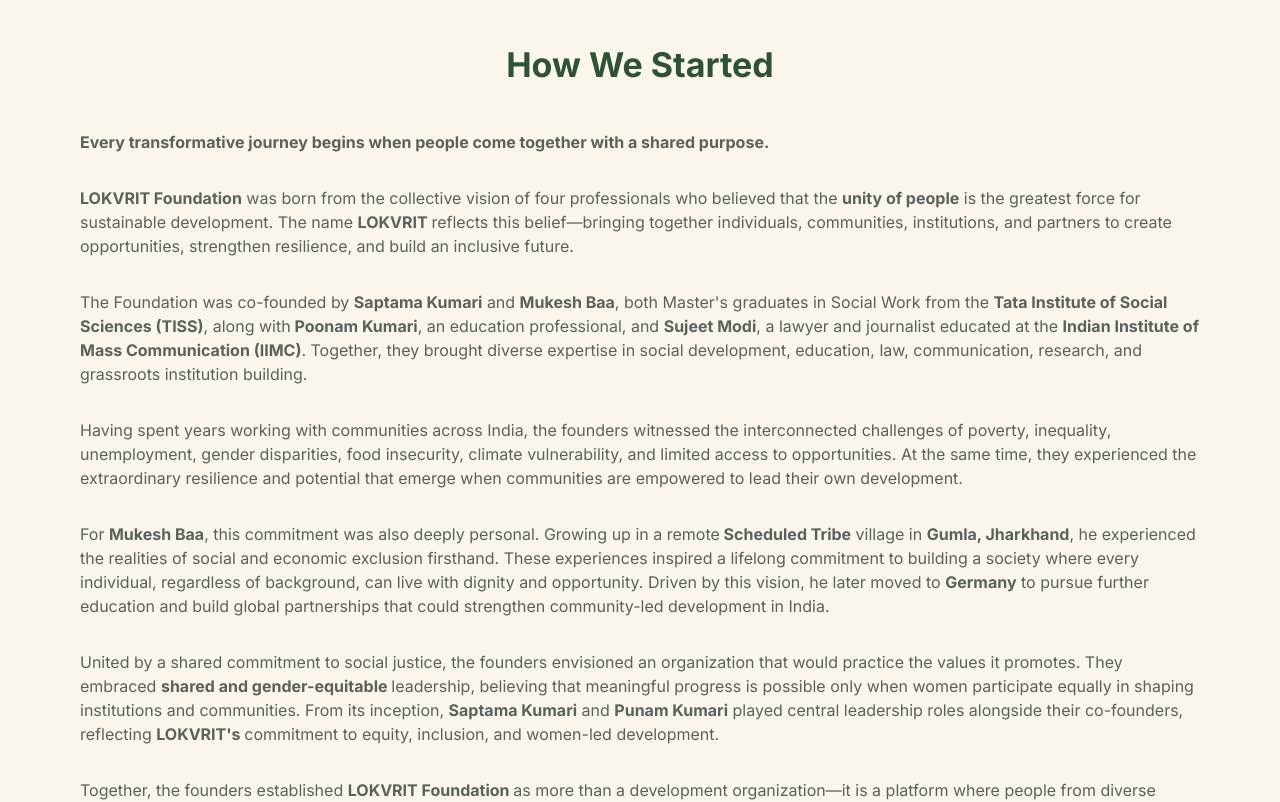
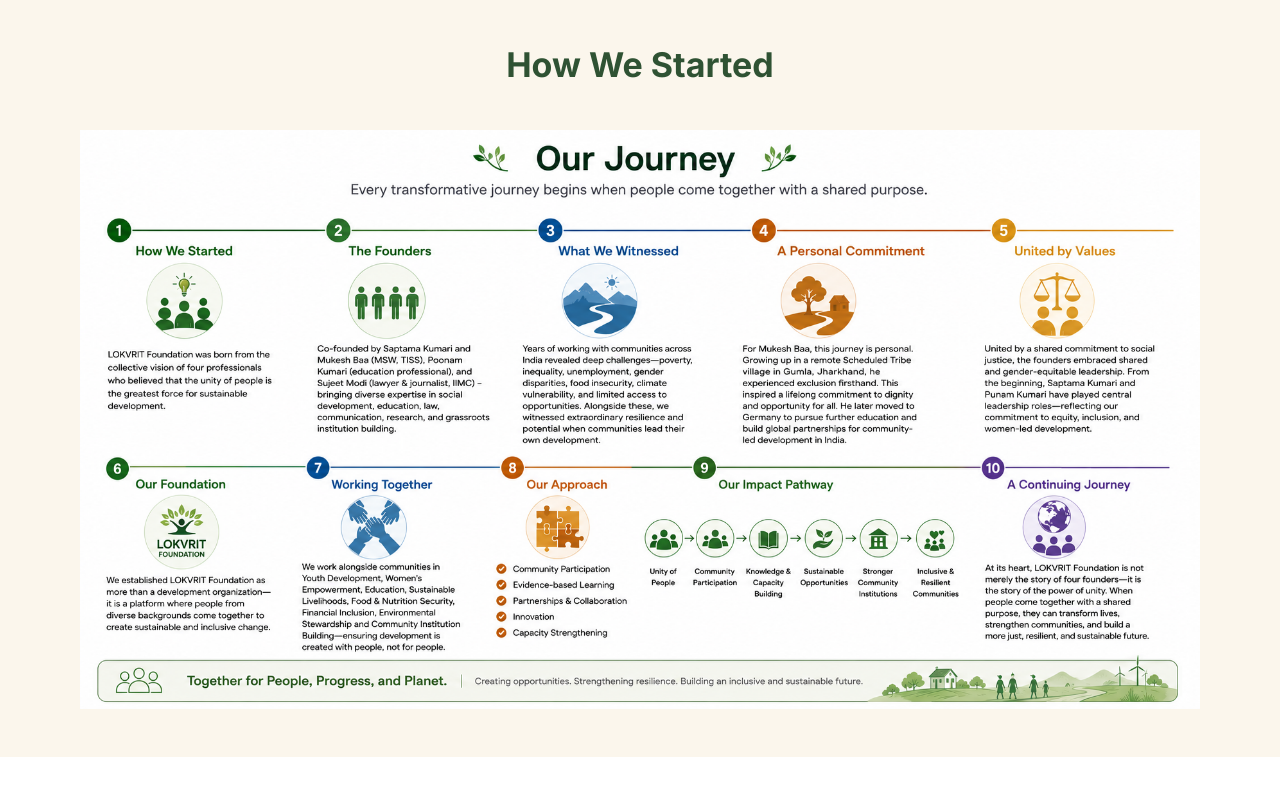
Before and after one commit to yadavsudhir405/lokvritfoundation, a Next.js app: page / in a window 1280 px wide. Shown: the part 3060-3862 px from the top of the page. Built offline with nearby package versions, Linux system fonts and the light colour scheme.

Commit message:
add theory of change

```diff
--- a/app/components/our-story.tsx
+++ b/app/components/our-story.tsx
@@ -3,6 +3,10 @@
 export function OurStory() {
     return (
         <AppSection id="our-story" header="OUR STORY" headerShortDescription="How We Started" bgColor="bg-cream">
+            <div className="hidden md:block">
+                <img src="/journey1.png" alt="Our Story"/>
+            </div>
+            <div className="md:hidden">
             <p>
                 <strong>Every transformative journey begins when people come together with a shared purpose.</strong>
             </p>
@@ -60,6 +64,7 @@
             <p>
                 <strong><q><em>Together for People, Progress, and Planet.</em></q></strong>
             </p>
+            </div>
         </AppSection>
     );
 }
```
Also changed, not shown: public/journey1.png (added).
